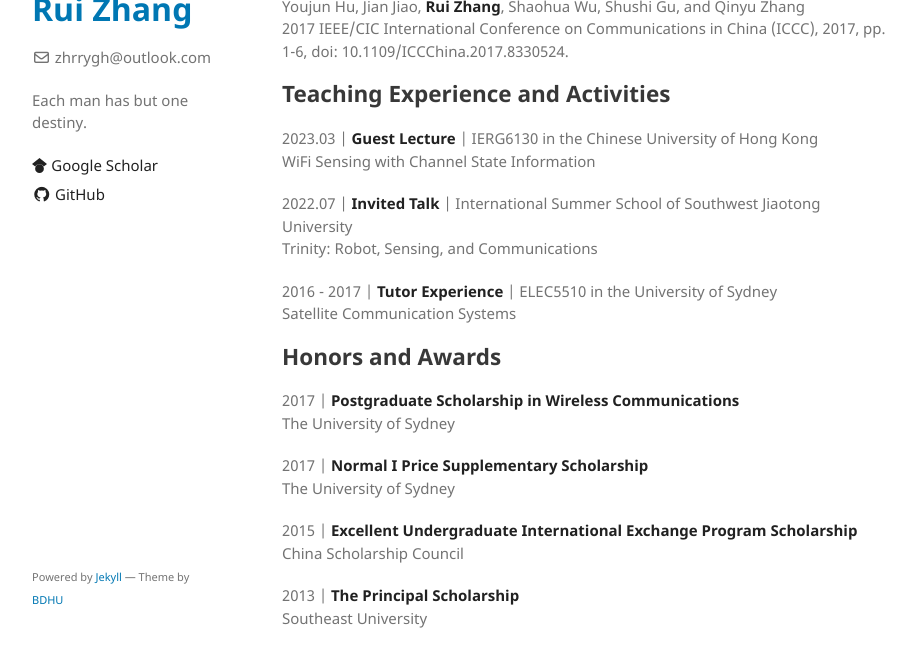
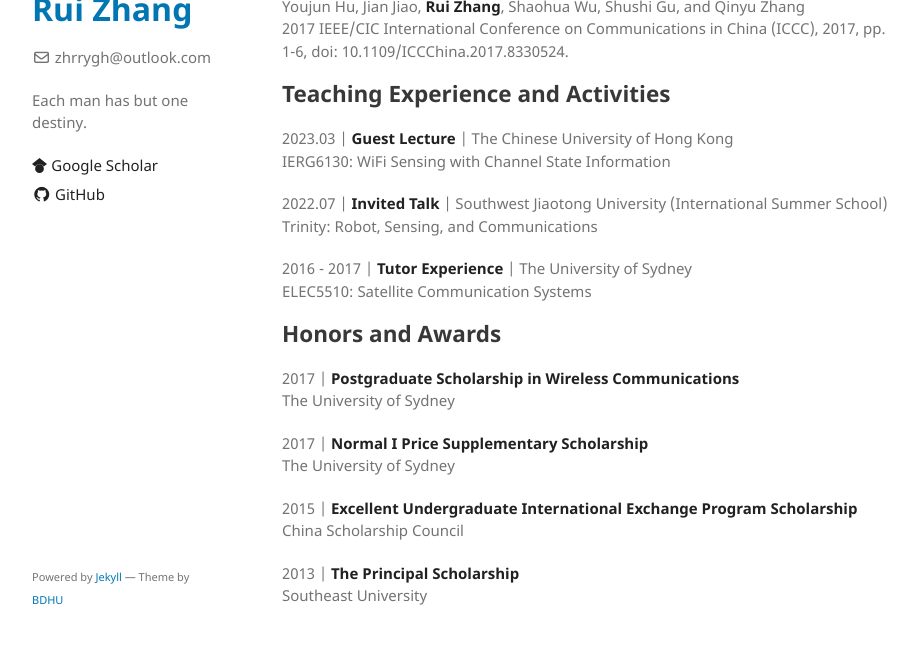
Before and after one commit to zhrrygh/zhrrygh.github.io, a Jekyll site: the page built from index.md, in a window 1280 px wide and 900 px high, scrolled down 1992 px, cut to the strip 221-888 px from the top of the window. Shown: the whole strip, without its empty margins (178-1096 px from the left). Built offline with Jekyll 4.4.1, drawn with Linux system fonts in a browser that asks for light colours; some of the changed text lies outside the part shown.

```diff
--- a/index.md
+++ b/index.md
@@ -19,10 +19,10 @@ Rui Zhang completed his Ph.D. in December 2020 at the School of Electrical and I
 
 ## Working Experience
 
-2021.11-Now | **Postdoctoral Fellow** \
+2021.11 - Now | **Postdoctoral Fellow** \
 The Chinese University of Hong Kong
 
-2021.01-2021.11| **Research Assistant** \
+2021.01 - 2021.11| **Research Assistant** \
 The Chinese University of Hong Kong
 
 ## Education Background
@@ -86,14 +86,14 @@ Youjun Hu, Jian Jiao, **Rui Zhang**, Shaohua Wu, Shushi Gu, and Qinyu Zhang \
 
 ## Teaching Experience and Activities
 
-2023.03 | **Guest Lecture** | IERG6130 in the Chinese University of Hong Kong \
-WiFi Sensing with Channel State Information
+2023.03 | **Guest Lecture** | The Chinese University of Hong Kong \
+IERG6130: WiFi Sensing with Channel State Information
 
-2022.07 | **Invited Talk** | International Summer School of Southwest Jiaotong University \
+2022.07 | **Invited Talk** | Southwest Jiaotong University (International Summer School) \
 Trinity: Robot, Sensing, and Communications
 
-2016 - 2017 | **Tutor Experience** | ELEC5510 in the University of Sydney \
-Satellite Communication Systems
+2016 - 2017 | **Tutor Experience** | The University of Sydney \
+ELEC5510: Satellite Communication Systems
 
 ## Honors and Awards
 
```
